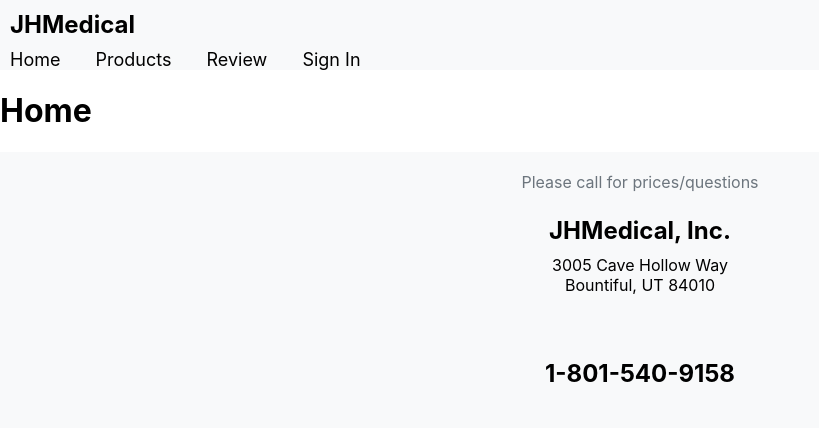
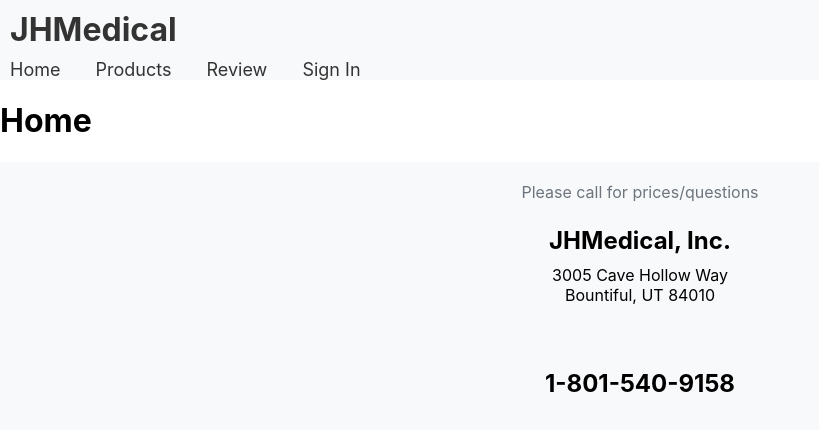
Before and after one commit to BrockHanni/JHMedical, a React (Create React App) app in the folder client/: page / in a window 1280 px wide. Shown: the top 430 px of the page, without its empty margins (0-819 px from the left). Built offline with nearby package versions, Linux system fonts and the light colour scheme.

Commit message:
changed some header and footer characteristics

```diff
--- a/client/src/index.css
+++ b/client/src/index.css
@@ -42,9 +42,10 @@
 }
 
 .header h1 {
-  font-size: 24px;
+  font-size: 32px;
   margin: 0;
   padding: 10px;
+  color: #333;
 }
 
 .header .navbar {
@@ -52,7 +53,7 @@
 }
 
 .header .nav-link {
-  color: #000;
+  color: #333;
   font-size: 18px;
   margin-right: 10px;
   text-decoration: none;
```
Also changed, not shown: client/src/components/Review.js (line endings or trailing spaces).
